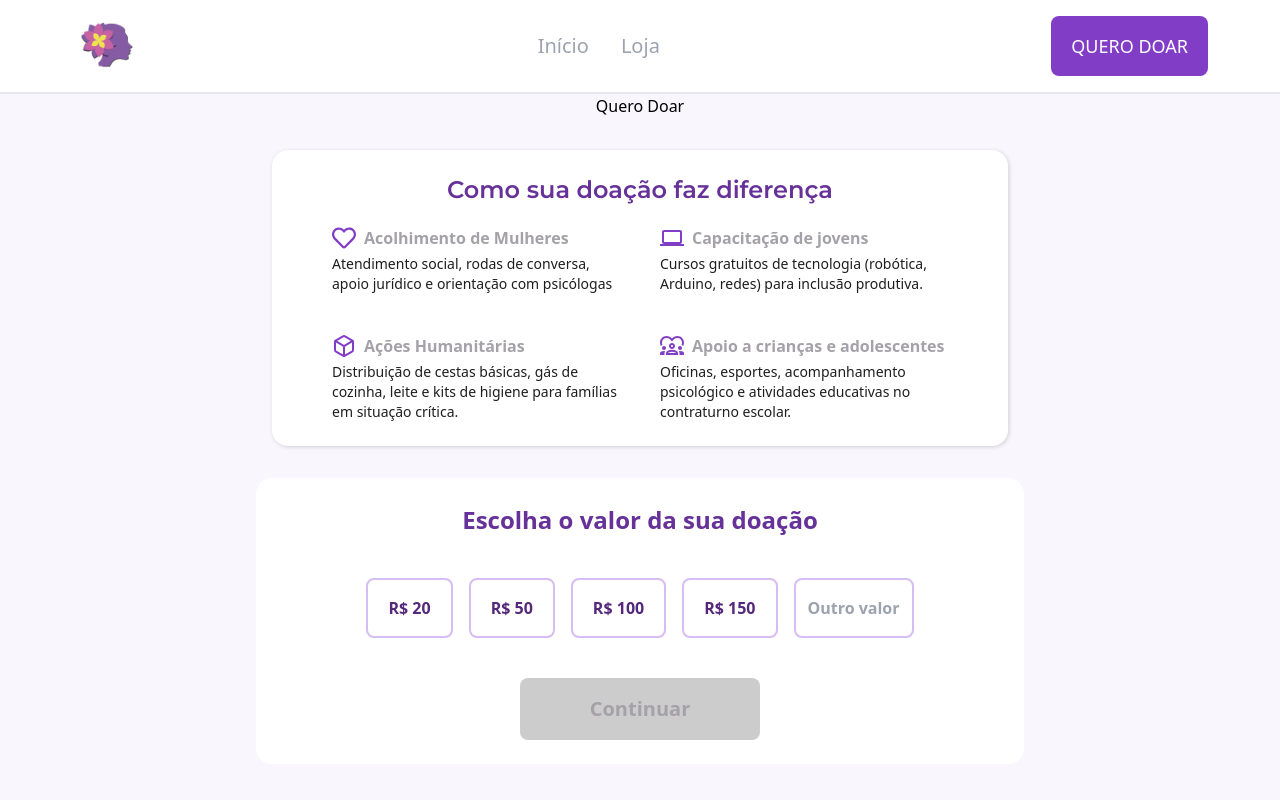
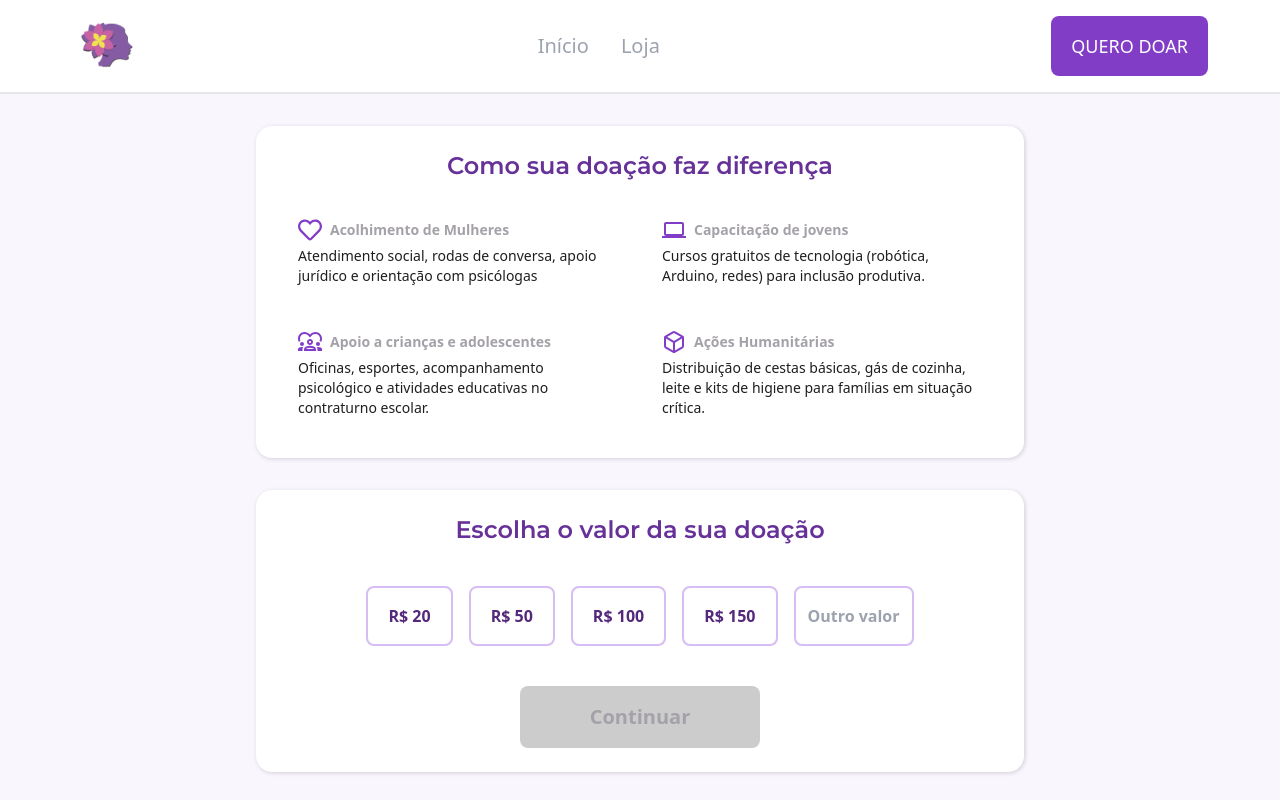
Before and after one commit to Projeto-FrontEnd-Fusion/Aceve-website-development, a Next.js app: page /quero-doar in a window 1280 px wide. Shown: the top 800 px of the page. Built offline with nearby package versions, Linux system fonts and the light colour scheme.

Commit message:
fix: in the maximum text size and box alignment

```diff
--- a/src/app/quero-doar/page.tsx
+++ b/src/app/quero-doar/page.tsx
@@ -24,36 +24,48 @@ const impactList: IimpactData[] = [
       "Cursos gratuitos de tecnologia (robótica, Arduino, redes) para inclusão produtiva.",
   },
   {
+    icon: <MdOutlineDiversity1 size={24} color="#823DC7" />,
+    subTittle: "Apoio a crianças e adolescentes",
+    about:
+      "Oficinas, esportes, acompanhamento psicológico e atividades educativas no contraturno escolar.",
+  },
+  {
     icon: <FiBox size={24} color="#823DC7" />,
     subTittle: "Ações Humanitárias",
     about:
       "Distribuição de cestas básicas, gás de cozinha, leite e kits de higiene para famílias em situação crítica.",
   },
-  {
-    icon: <MdOutlineDiversity1 size={24} color="#823DC7" />,
-    subTittle: "Apoio a crianças e adolescentes",
-    about:
-      "Oficinas, esportes, acompanhamento psicológico e atividades educativas no contraturno escolar.",
-  },
 ];
 
 function QueroDoar() {
   return (
-    <main className="flex flex-col min-h-screen bg-[#FAF6FE] items-center gap-8">
-      <h1>Quero Doar</h1>
-      <section className="flex px-8 py-6 flex-col items-center gap-5 w-fit md:rounded-2xl md:shadow-[1px_1px_4px_rgba(52,52,52,0.2)] md:bg-white-normal">
+    <main
+      className="flex flex-col min-h-screen bg-[#FAF6FE] items-center gap-8 py-8
+      px-4 mobileMicro:px-8 mobileMini:px-16 mobileSmall:px-20 mobileLarger:px-30 mobileXLarger:px-36 tablet:px-8 laptop:px-32 desktop:px-0
+    "
+    >
+      <section
+        className="flex py-6 flex-col items-center gap-5
+        w-full desktop:w-[60%]
+        md:rounded-2xl md:shadow-[1px_1px_4px_rgba(52,52,52,0.2)]
+        md:bg-white-normal"
+      >
         <h2 className="text-[#663198] font-montserrat font-semibold text-sm min-[430px]:text-base sm:text-xl md:text-2xl">
           Como sua doação faz diferença
         </h2>
 
-        <ul className="flex flex-col gap-4 md:flex-row md:flex-wrap md:max-w-2xl md:justify-center md:gap-10">
+        <ul
+          className="w-full gap-6 flex flex-col
+        tablet:px-8 tablet:py-4
+        tablet:grid tablet:grid-rows-2 tablet:grid-cols-2"
+        >
           {impactList.map(({ about, icon, subTittle }, index) => (
-            <li key={index + 1} className="flex flex-col gap-1">
-              <h3 className="flex font-semibold gap-2 text-[#5F5764] text-xs leading-5 items-center min-[430px]:text-sm md:text-base md:text-[#A5A1A8]">
+            <li key={index + 1} className="w-fit flex flex-col gap-1 mx-auto">
+              <h3 className="flex font-semibold gap-2 text-[#5F5764] text-xs leading-5 items-center  min-[430px]:text-sm md:text-[14px] md:text-[#A5A1A8]">
                 {icon}
                 {subTittle}
               </h3>
-              <p className="text-[#1E1E1F] max-w-60 text-xs leading-5 min-[430px]:text-sm  min-[430px]:max-w-72">
+              <p className="w-full text-[#1E1E1F] text-xs leading-5 min-[430px]:text-sm max-w-80 ">
                 {about}
               </p>
             </li>
@@ -64,9 +76,13 @@ function QueroDoar() {
         className="flex flex-col items-center justify-center w-full gap-[40px]
         bg-[#FAF6FE] tablet:bg-[#fff] tablet:rounded-[16px]
         tablet:py-[16px] tablet:px-[32px] desktop:py-[24px]
-        tablet:w-[85%] desktop:w-[60%]"
+        tablet:w-full desktop:w-[60%]
+        md:shadow-[1px_1px_4px_rgba(52,52,52,0.2)]"
       >
-        <h2 className="text-[24px] text-[#663198] font-semibold">
+        <h2
+          className="text-[24px] text-[#663198] font-montserrat font-semibold
+          text-sm min-[430px]:text-base sm:text-xl md:text-2xl"
+        >
           Escolha o valor da sua doação
         </h2>
 
```
